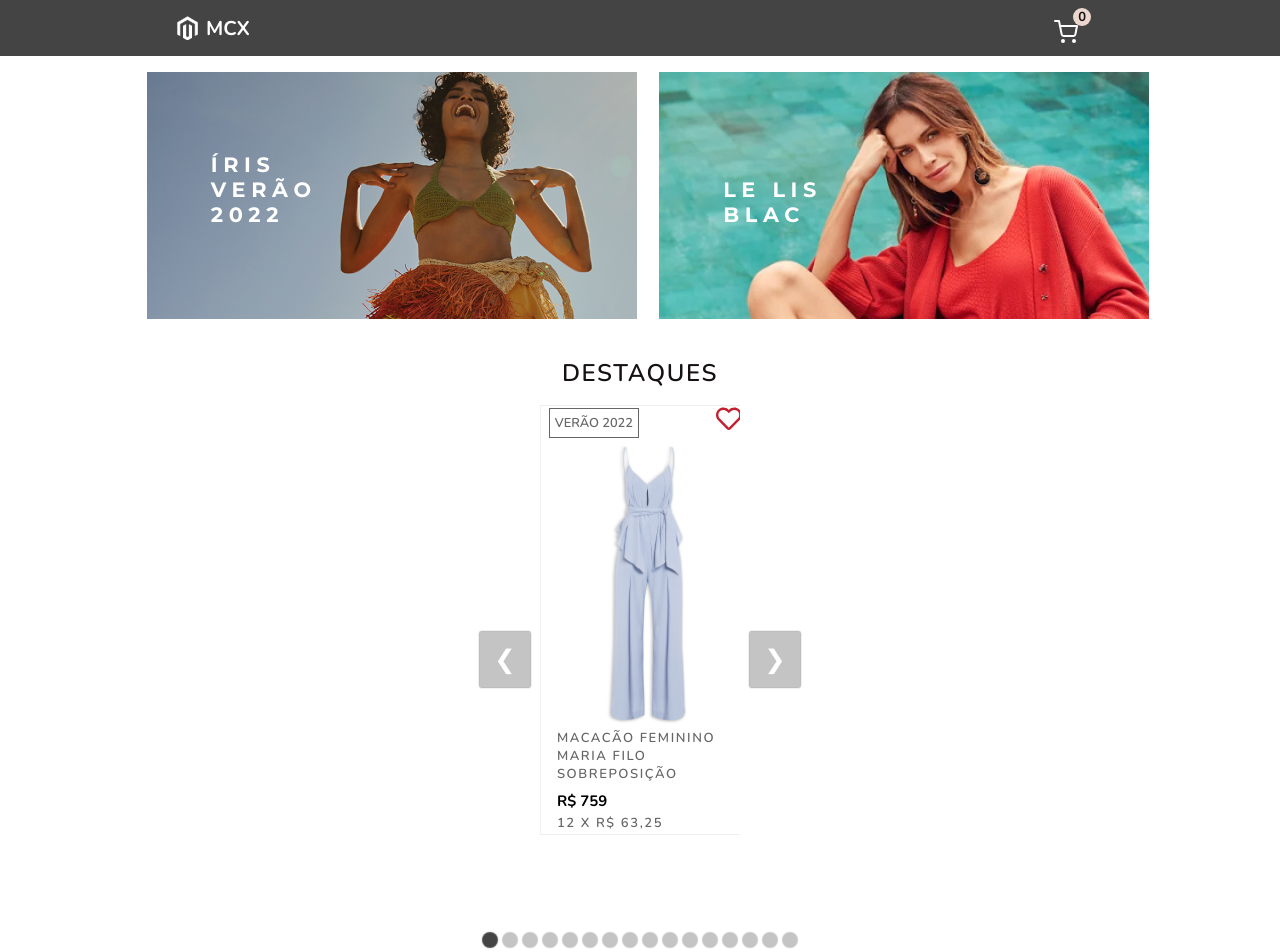
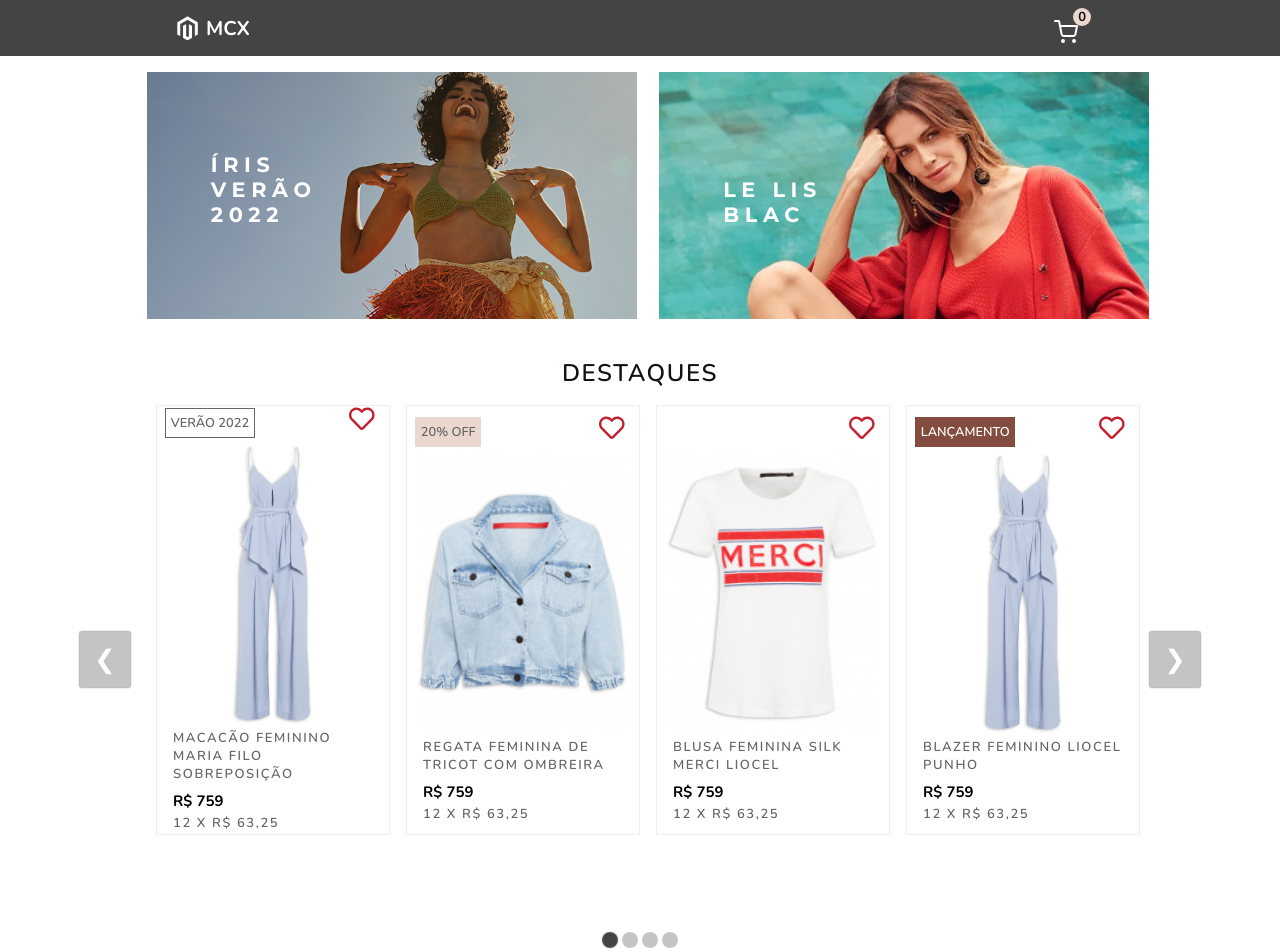
Before and after one commit to PollyanaOliveira/icomm-challenge, a React (Create React App) app: page /#/ in a window 1280 px wide. Shown: the top 952 px of the page. Built offline with nearby package versions, Linux system fonts and the light colour scheme.

Commit message:
fix: :lipstick: adjust carousel

```diff
--- a/src/common/components/Products/products.css
+++ b/src/common/components/Products/products.css
@@ -27,7 +27,7 @@
   margin-bottom: var(--mg-4);
   margin-left: var(--mg-1);
   transition: .5s;
-  width: 240px;
+  width: 250px;
 }
 
 .render__products:hover {
--- a/src/common/components/Products/styles.jsx
+++ b/src/common/components/Products/styles.jsx
@@ -7,8 +7,12 @@ export const widthScreen = styled.div`
 `;
 
 export const Carousel = styled.div`
-.rec.rec-carousel-item {
-  width: 255px;
+// .rec.rec-carousel-item {
+//   width: 260px;
+// }
+
+.rec.rec-carousel {
+  width: 1120px;
 }
 
 .rec.rec-arrow {
```
